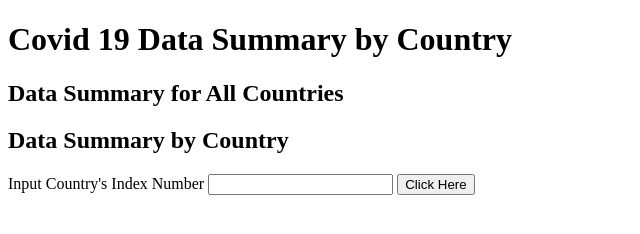
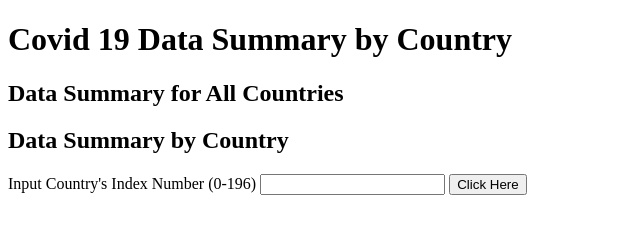
Before and after one commit to FachrielDzikri30/API-studi-kasus-covid-19, a plain HTML site: page index.html in a window 1280 px wide. Shown: the whole page, without its empty margins (0-640 px from the left). Drawn offline with Linux system fonts and the light colour scheme; no server answers.

Commit message:
Update index.html

```diff
--- a/index.html
+++ b/index.html
@@ -18,7 +18,7 @@
     <p id="deathsAllCountries"></p>
     <p id="recoveredAllCountries"></p>
     <h2>Data Summary by Country</h2>
-    <label>Input Country's Index Number <input type="number" id="inputCountry"></label>
+    <label>Input Country's Index Number (0-196) <input type="number" id="inputCountry"></label>
     <button onclick="clickHere()">Click Here</button>
     <p id="countryName"></p>
     <p id="casesCountry"></p>
```
